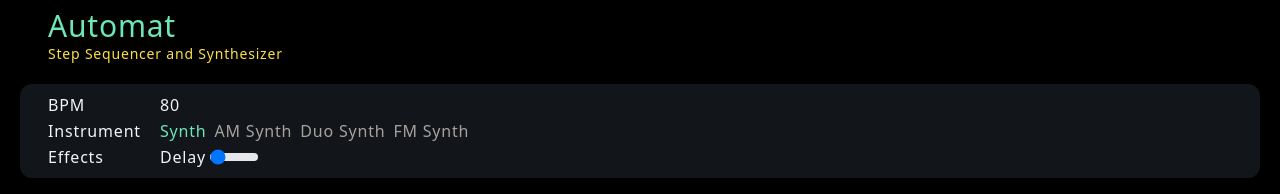
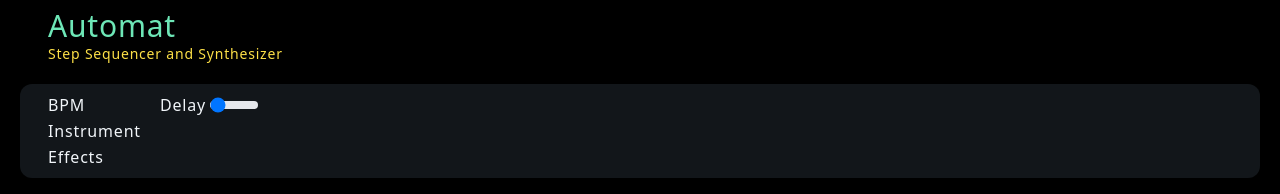
Before and after one commit to kad1kad/Automat, a React (Vite) app: page / in a window 1280 px wide. Shown: the top 194 px of the page. Built offline with nearby package versions, Linux system fonts and the light colour scheme.

Commit message:
remove props

```diff
--- a/src/components/TopControlPanel.tsx
+++ b/src/components/TopControlPanel.tsx
@@ -1,28 +1,8 @@
-import { instruments } from ".././utils/instruments";
-
-import { InstrumentType } from "reactronica";
-
 type Props = {
-  onBpmChange(e: React.ChangeEvent<HTMLInputElement>): void;
-  selectedInstrument: InstrumentType;
-  setSelectedInstrument: React.Dispatch<React.SetStateAction<InstrumentType>>;
-  bpm: number;
   children?: React.ReactNode;
 };
 
-function TopControlPanel({
-  onBpmChange,
-  selectedInstrument,
-  setSelectedInstrument,
-  bpm,
-  children,
-}: Props) {
-  function handleInstrumentChange(instrument: InstrumentType) {
-    console.log("instrument clicked", instrument);
-    console.log("instrument passed", selectedInstrument);
-    setSelectedInstrument(instrument);
-  }
-
+function TopControlPanel({ children }: Props) {
   return (
     <section className="bg-[#12161a] px-7 rounded-xl py-2">
       <div className="flex">
@@ -34,35 +14,6 @@ function TopControlPanel({
 
         {/* Instrument Select */}
         <div>
-          <div className="flex gap-2 "></div>
-          <div>
-            <input
-              type="number"
-              min={60}
-              max={160}
-              name=""
-              id=""
-              value={bpm}
-              className="custom-input"
-              onChange={(e) => onBpmChange(e)}
-            />
-          </div>
-          <div className="flex gap-2">
-            {instruments.map((instrument) => (
-              <p
-                className={`cursor-pointer  hover:underline underline-offset-4 ${
-                  instrument.type === selectedInstrument
-                    ? "text-emerald-300"
-                    : "text-stone-400"
-                }`}
-                onClick={() => handleInstrumentChange(instrument.type)}
-                key={instrument.type}
-              >
-                {instrument.name}
-              </p>
-            ))}
-          </div>
-
           {/* Effect */}
 
           {children}
```
